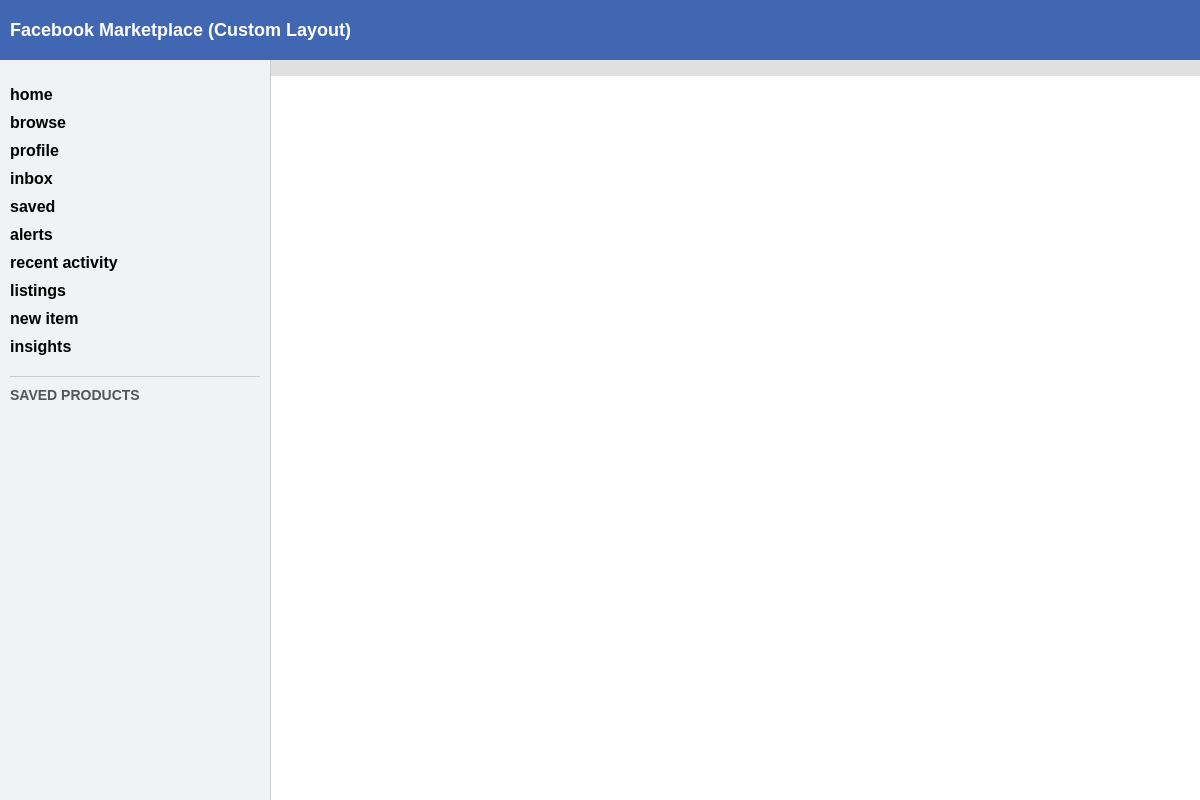
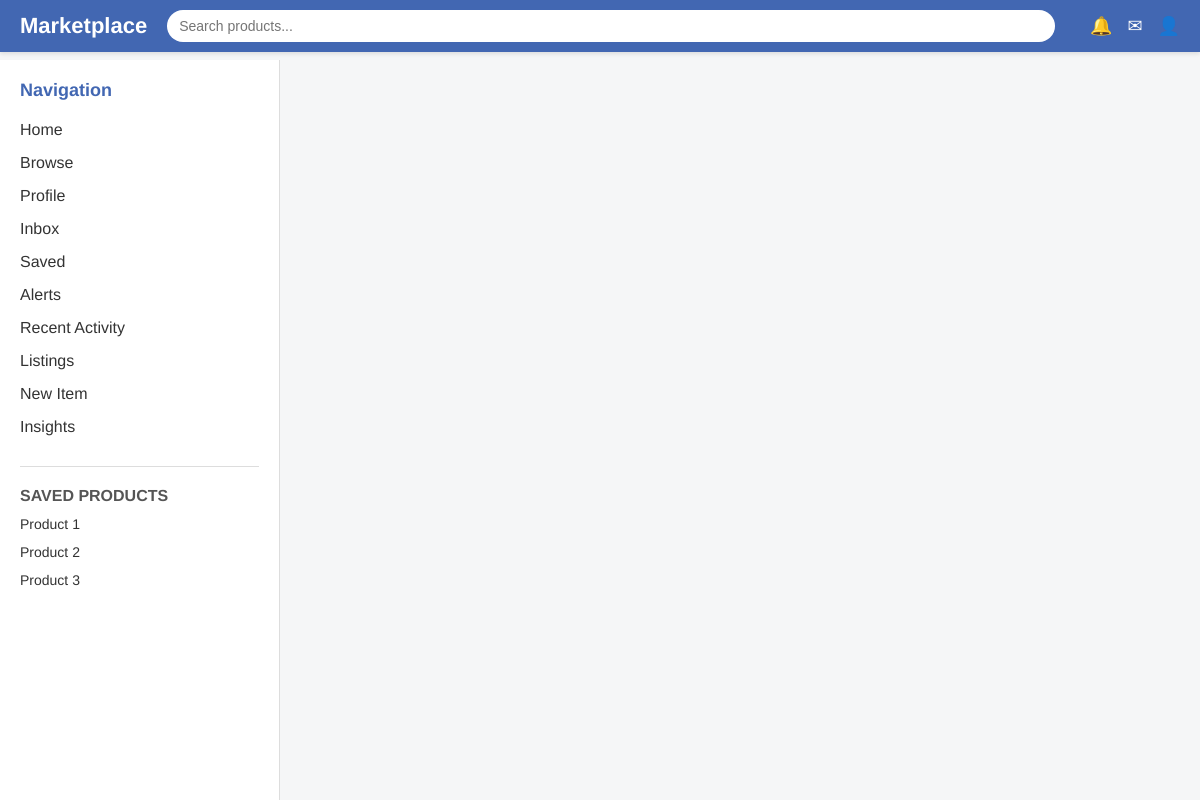
Before and after one commit to roldana/fb-mkt, an Electron app: page index.html in a window 1200 px wide. Drawn offline with Linux system fonts and the light colour scheme.

Commit message:
redesigned UI

```diff
--- a/index.html
+++ b/index.html
@@ -2,155 +2,259 @@
 <html lang="en">
 <head>
   <meta charset="UTF-8" />
-    <meta name="viewport"
-          content="width=device-width, initial-scale=1.0" />
+  <meta name="viewport" content="width=device-width, initial-scale=1" />
+  <title>Facebook Marketplace - Modern UI</title>
   <style>
-      body, html {
+    /* Reset and global settings */
+    * {
       margin: 0;
       padding: 0;
-        font-family: sans-serif;
-        height: 100%;
-        width: 100%;
+      box-sizing: border-box;
+    }
+    body {
+      font-family: "Helvetica Neue", Arial, sans-serif;
+      background-color: #f5f6f7;
+      color: #333;
       overflow: hidden;
     }
-      .top-bar {
+
+    /* Top Navigation Bar */
+    .top-nav {
+      display: flex;
+      align-items: center;
+      justify-content: space-between;
+      background-color: #4267B2;
+      padding: 10px 20px;
+      color: #fff;
+      box-shadow: 0 2px 4px rgba(0,0,0,0.1);
       position: fixed;
       top: 0;
       left: 0;
       right: 0;
-        height: 60px;
-        background: #4267B2;
-        color: #fff;
+      z-index: 100;
+    }
+    .top-nav .logo {
+      font-size: 22px;
+      font-weight: bold;
+    }
+    .top-nav .search {
+      flex: 1;
+      margin: 0 20px;
+    }
+    .top-nav .search input {
+      width: 100%;
+      padding: 8px 12px;
+      border: none;
+      border-radius: 20px;
+      outline: none;
+      font-size: 14px;
+    }
+    .top-nav .user-actions {
       display: flex;
       align-items: center;
-        padding: 0 10px;
+    }
+    .top-nav .user-actions button {
+      background: transparent;
+      border: none;
+      color: #fff;
+      margin-left: 15px;
+      cursor: pointer;
       font-size: 18px;
-        font-weight: bold;
-        z-index: 10;
     }
-      .left-bar {
+
+    /* Sidebar Navigation */
+    .sidebar {
       position: fixed;
       top: 60px;
+      bottom: 0;
       left: 0;
-        width: 250px;
-        bottom: 0;
-        background: #f0f2f5;
-        border-right: 1px solid #ccc;
-        padding: 10px;
+      width: 280px;
+      background-color: #fff;
+      border-right: 1px solid #ddd;
+      padding: 20px;
       overflow-y: auto;
-        z-index: 10;
+      transition: all 0.3s ease;
+      z-index: 90;
     }
-      .left-bar ul {
+    .sidebar h2 {
+      font-size: 18px;
+      margin-bottom: 20px;
+      color: #4267B2;
+    }
+    .sidebar nav ul {
       list-style: none;
-        padding: 0;
     }
-      .left-bar li {
-        margin: 10px 0;
+    .sidebar nav li {
+      margin-bottom: 15px;
+    }
+    .sidebar nav li a {
+      text-decoration: none;
+      font-size: 16px;
+      color: #333;
+      display: block;
+      transition: color 0.2s ease;
+    }
+    .sidebar nav li a:hover {
+      color: #4267B2;
+    }
+    .saved-products {
+      margin-top: 30px;
+      border-top: 1px solid #ddd;
+      padding-top: 20px;
+    }
+    .saved-products h2 {
+      font-size: 16px;
+      margin-bottom: 10px;
+      color: #555;
+      text-transform: uppercase;
+    }
+    .saved-products ul {
+      list-style: none;
+    }
+    .saved-products ul li {
+      margin-bottom: 10px;
+    }
+    .saved-products ul li a {
+      font-size: 14px;
+      color: #333;
+      text-decoration: none;
+      transition: color 0.2s ease;
+    }
+    .saved-products ul li a:hover {
+      color: #4267B2;
+    }
+
+    /* Main Content Area */
+    .content {
+      margin-top: 60px;
+      margin-left: 280px;
+      padding: 20px;
+      height: calc(100vh - 60px);
+      overflow-y: auto;
+    }
+
+    /* Marketplace Grid */
+    .marketplace-grid {
+      display: grid;
+      grid-template-columns: repeat(auto-fill, minmax(220px, 1fr));
+      gap: 2S0px;
+    }
+    .marketplace-item {
+      background-color: #fff;
+      border: 1px solid #ddd;
+      border-radius: 8px;
+      overflow: hidden;
+      transition: box-shadow 0.3s ease;
       cursor: pointer;
-        font-weight: bold;
     }
-      .left-bar .saved-products {
-        margin-top: 20px;
-        border-top: 1px solid #ccc;
-        padding-top: 10px;
+    .marketplace-item:hover {
+      box-shadow: 0 4px 12px rgba(0,0,0,0.1);
     }
-      .left-bar .saved-products h3 {
-        margin: 0 0 10px;
-        font-size: 14px;
-        text-transform: uppercase;
-        color: #555;
-      }
-      .left-bar .saved-products ul {
-        list-style: none;
-        padding: 0;
-      }
-      .left-bar .saved-products li {
-        margin-bottom: 10px;
-        font-size: 13px;
-      }
-      .left-bar .saved-products li .product-title {
-        font-weight: bold;
+    .marketplace-item img {
+      width: 100%;
       display: block;
     }
+    .marketplace-item .item-details {
+      padding: 10px;
+    }
+    .marketplace-item .item-title {
+      font-size: 16px;
+      font-weight: bold;
+      margin-bottom: 5px;
+    }
+    .marketplace-item .item-price {
+      font-size: 14px;
+      color: #888;
+    }
 
+    /* Responsive adjustments */
+    @media (max-width: 768px) {
+      .sidebar {
+        width: 240px;
+      }
       .content {
-        margin-top: 60px;
-        margin-left: 250px;
-        width: calc(100% - 250px);
-        height: calc(100% - 60px);
-        background: #fff;
-        position: relative;
-        overflow: hidden;
+        margin-left: 240px;
       }
-      .url-display {
-        height: 6px;
-        background: #e0e0e0;
-        padding: 5px 5px;
-        font-size: 10px;
-        white-space: nowrap;
-        overflow: hidden;
-        text-overflow: ellipsis;
+      .top-nav .search {
+        margin: 0 10px;
       }
-      /* The BrowserView will appear below the .url-display area */
-      .browser-content-area {
-        position: absolute;
-        top: 30px;
-        left: 0;
-        right: 0;
-        bottom: 0;
+    }
+    @media (max-width: 480px) {
+      .top-nav {
+        flex-direction: column;
+        align-items: flex-start;
+      }
+      .top-nav .search {
+        width: 100%;
+        margin: 10px 0;
+      }
+      .sidebar {
+        display: none;
+      }
+      .content {
+        margin-left: 0;
+      }
     }
   </style>
 </head>
 <body>
-  <div class="top-bar">Facebook Marketplace (Custom Layout)</div>
-  <div class="left-bar">
-    <ul id="nav-list">
-      <li data-url="/marketplace/you/dashboard/">home</li>
-      <li data-url="/marketplace">browse</li>
-      <li data-url="/marketplace/profile/PROFILE_NUMBER/">profile</li>
-      <li data-url="/marketplace/inbox">inbox</li>
-      <li data-url="/marketplace/you/saved">saved</li>
-      <li data-url="/marketplace/you/alerts">alerts</li>
-      <li data-url="/marketplace/you">recent activity</li>
-      <li data-url="/marketplace/you/selling">listings</li>
-      <li data-url="/marketplace/create/item">new item</li>
-      <li data-url="/marketplace/you/insights">insights</li>
+  <!-- Top Navigation Bar -->
+  <header class="top-nav">
+    <div class="logo">Marketplace</div>
+    <div class="search">
+      <input type="text" placeholder="Search products..." />
+    </div>
+    <div class="user-actions">
+      <button title="Notifications">&#128276;</button>
+      <button title="Messages">&#9993;</button>
+      <button title="Profile">&#128100;</button>
+    </div>
+  </header>
+
+  <!-- Sidebar Navigation -->
+  <aside class="sidebar">
+    <h2>Navigation</h2>
+    <nav>
+      <ul>
+        <li><a href="/marketplace/you/dashboard/">Home</a></li>
+        <li><a href="/marketplace">Browse</a></li>
+        <li><a href="/marketplace/profile/PROFILE_NUMBER/">Profile</a></li>
+        <li><a href="/marketplace/inbox">Inbox</a></li>
+        <li><a href="/marketplace/you/saved">Saved</a></li>
+        <li><a href="/marketplace/you/alerts">Alerts</a></li>
+        <li><a href="/marketplace/you">Recent Activity</a></li>
+        <li><a href="/marketplace/you/selling">Listings</a></li>
+        <li><a href="/marketplace/create/item">New Item</a></li>
+        <li><a href="/marketplace/you/insights">Insights</a></li>
       </ul>
+    </nav>
     <div class="saved-products">
-      <h3>Saved Products</h3>
-      <ul class="products-list"></ul>
+      <h2>Saved Products</h2>
+      <ul>
+        <li><a href="#">Product 1</a></li>
+        <li><a href="#">Product 2</a></li>
+        <li><a href="#">Product 3</a></li>
+      </ul>
     </div>
-  </div>
-  <div class="content">
-    <div class="url-display"></div>
-    <div class="browser-content-area"></div>
-  </div>
+  </aside>
 
+  <!-- Main Content Area -->
+  <main class="content">
+
+  </main>
+
+  <!-- JavaScript for Navigation Handling -->
   <script>
-    const { ipcRenderer } = require('electron');
-
-    // Attach event listeners to all nav items
-    const navList = document.getElementById('nav-list');
-    navList.addEventListener('click', (e) => {
-      if (e.target.tagName === 'LI') {
-        const url = e.target.getAttribute('data-url');
-        if (url) {
-          ipcRenderer.send('navigate', url);
+    // Using modern event delegation for sidebar navigation clicks
+    document.querySelector('.sidebar nav').addEventListener('click', function(e) {
+      if(e.target.tagName.toLowerCase() === 'a'){
+        e.preventDefault();
+        // If using Electron, use the exposed API
+        if(window.electronAPI && typeof window.electronAPI.navigate === 'function') {
+          window.electronAPI.navigate(e.target.getAttribute('href'));
         }
       }
     });
   </script>
 </body>
 </html>
-<script>
-  // No require calls directly, since nodeIntegration is false.
-  // Instead, use the exposed API:
-  document.getElementById('nav-list').addEventListener('click', (e) => {
-    if (e.target.tagName === 'LI') {
-      const url = e.target.getAttribute('data-url');
-      if (url && window.electronAPI) {
-        window.electronAPI.navigate(url);
-      }
-    }
-  });
-</script>
```
Also changed, not shown: main.js (+4 -3 lines). Lines whose indentation alone changed are shown as unchanged.
